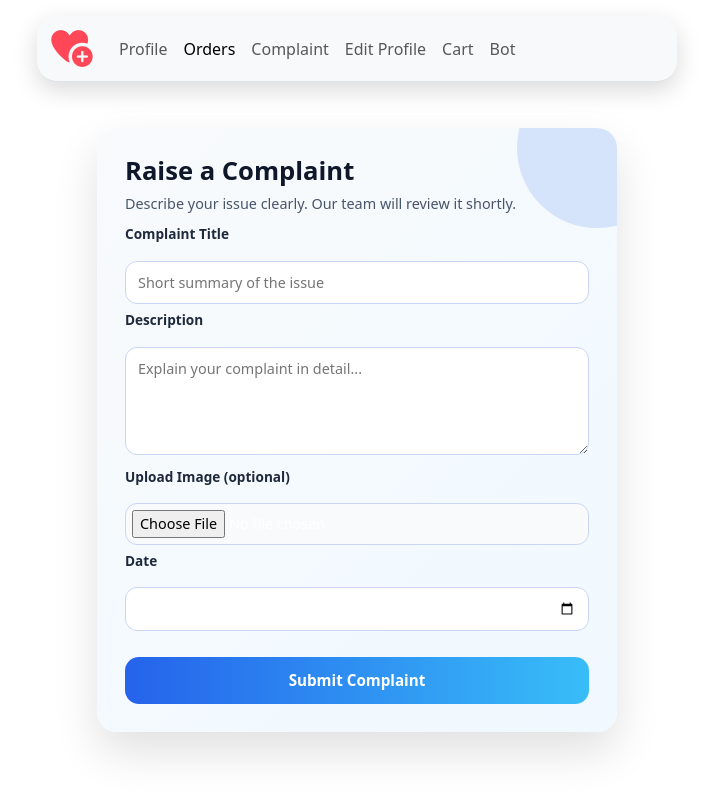
After one commit to JAYESH-SINGH-RATHOR/Medical_Store, a Django app: page /dashboard/complaint in a window 1280 px wide. The commit adds this page. Shown: the whole page, without its empty margins (283-996 px from the left). Run offline with Django 5.2, Linux system fonts and the light colour scheme; some libraries are stand-ins or nearby versions.

Commit message:
after update

```diff
--- /dev/null
+++ b/medical/static/style/complaint.css
@@ -0,0 +1,112 @@
+.complaint-wrapper {
+  min-height: 80vh;
+  display: flex;
+  align-items: center;
+  justify-content: center;
+  padding: 30px;
+}
+
+.complaint-card {
+  width: 100%;
+  max-width: 520px;
+  background: linear-gradient(135deg, #f8fafc, #f0f9ff);
+  border-radius: 20px;
+  padding: 28px;
+  box-shadow: 0 20px 45px rgba(0, 0, 0, 0.12);
+  position: relative;
+  overflow: hidden;
+  z-index: 1; /* ✅ keep card above */
+}
+
+/* Accent background (FIXED) */
+.complaint-card::before {
+  content: "";
+  position: absolute;
+  top: -60px;
+  right: -60px;
+  width: 160px;
+  height: 160px;
+  background: rgba(37, 99, 235, 0.15);
+  border-radius: 50%;
+  z-index: 0;              /* ✅ behind content */
+  pointer-events: none;    /* ✅ no interaction */
+}
+
+/* Keep all content above accent */
+.complaint-card * {
+  position: relative;
+  z-index: 2;
+}
+
+/* Title */
+.complaint-title {
+  font-size: 1.6rem;
+  font-weight: 800;
+  color: #0f172a;
+  margin-bottom: 6px;
+}
+
+.complaint-subtitle {
+  font-size: 0.9rem;
+  color: #475569;
+  margin-bottom: 20px;
+}
+
+/* Form */
+.form-group {
+  margin-bottom: 16px;
+}
+
+/* 🔥 FIX label overlap from dashboard.css */
+.form-group label {
+  position: static !important;
+  display: block;
+  font-size: 0.85rem;
+  font-weight: 600;
+  margin-bottom: 6px;
+  color: #1e293b;
+}
+
+.form-group input,
+.form-group textarea {
+  width: 100%;
+  padding: 10px 12px;
+  border-radius: 12px;
+  border: 1px solid #cbd5f5;
+  outline: none;
+  font-size: 0.9rem;
+  background: #ffffff;
+  transition: 0.25s ease;
+}
+
+.form-group input:focus,
+.form-group textarea:focus {
+  border-color: #2563eb;
+  box-shadow: 0 0 0 2px rgba(37, 99, 235, 0.15);
+}
+
+/* File input */
+.form-group input[type="file"] {
+  padding: 6px;
+  background: #f8fafc;
+}
+
+/* Submit button */
+.submit-btn {
+  width: 100%;
+  margin-top: 10px;
+  padding: 12px;
+  border: none;
+  border-radius: 14px;
+  background: linear-gradient(to right, #2563eb, #38bdf8);
+  color: white;
+  font-size: 0.95rem;
+  font-weight: 700;
+  cursor: pointer;
+  transition: 0.3s ease;
+}
+
+.submit-btn:hover {
+  transform: translateY(-2px);
+  box-shadow: 0 12px 30px rgba(37, 99, 235, 0.35);
+}
--- a/medical/templates/user/LabTest.html
+++ b/medical/templates/user/LabTest.html
@@ -1,6 +1,3 @@
-
-
-
 {% extends "user/navbar.html" %}
 {% block title %}Lab Test{% endblock %}
 {% block body %}
@@ -28,7 +25,7 @@
       <div class="col-lg-2 col-md-3 col-sm-12 mb-5">
          <div class="card">
       <a href="{% url 'labtest_detail' item.id %}" style="text-decoration: none;color: black;">
-         <img src="{{item.img}}" alt="{{item.name}}" />
+         <img src="{{item.img.url}}" alt="{{item.name}}" />
             <h3>{{item.name}}</h3>
       </a>
     </div>
--- a/medical/templates/user/dashboard.html
+++ b/medical/templates/user/dashboard.html
@@ -0,0 +1,55 @@
+<!doctype html>
+{% load static %}
+<html lang="en">
+  <head>
+    <meta charset="utf-8">
+    <meta name="viewport" content="width=device-width, initial-scale=1">
+    <title>{% block title %}User Profile Page{% endblock title %}</title>
+    <link href="https://cdn.jsdelivr.net/npm/bootstrap@5.3.8/dist/css/bootstrap.min.css" rel="stylesheet" integrity="sha384-sRIl4kxILFvY47J16cr9ZwB07vP4J8+LH7qKQnuqkuIAvNWLzeN8tE5YBujZqJLB" crossorigin="anonymous">
+         <link rel="stylesheet" href="{% static 'style/style.css' %}">
+
+    <!-- font asowm cdn -->
+     <link rel="stylesheet" href="https://cdnjs.cloudflare.com/ajax/libs/font-awesome/7.0.1/css/all.min.css" integrity="sha512-2SwdPD6INVrV/lHTZbO2nodKhrnDdJK9/kg2XD1r9uGqPo1cUbujc+IYdlYdEErWNu69gVcYgdxlmVmzTWnetw==" crossorigin="anonymous" referrerpolicy="no-referrer" />
+
+  </head>
+  <body>
+    <div class="conatiner navitems">
+     <nav class="navbar navbar-expand-lg bg-body-tertiary border-bottom">
+  <div class="container-fluid">
+    <a class="navbar-brand" href="/dashboard"><i class="fa-solid fa-heart-circle-plus"></i></a>
+    <button class="navbar-toggler" type="button" data-bs-toggle="collapse" data-bs-target="#navbarNav" aria-controls="navbarNav" aria-expanded="false" aria-label="Toggle navigation">
+      <span class="navbar-toggler-icon"></span>
+    </button>
+    <div class="collapse navbar-collapse" id="navbarNav">
+      <ul class="navbar-nav">
+        <li class="nav-item">
+          <li class="nav-item">
+            <a class="nav-link" href="/dashboard/profile"> Profile</a>
+          </li>
+          <a class="nav-link active" aria-current="page" href="/dashboard/Orders">Orders</a>
+        </li>
+        <li class="nav-item">
+          <a class="nav-link" href="/dashboard/complaint">Complaint</a>
+        </li>
+        <li class="nav-item">
+          <a class="nav-link" href="/dashboard/edit">Edit Profile</a>
+        </li>
+        <li class="nav-item">
+          <a class="nav-link" href="/cart">Cart</a>
+        </li>
+        <li class="nav-item">
+          <a class="nav-link" href="/dashboard/help">Bot</a>
+        </li>
+
+      </ul>
+    </div>
+  </div>
+</nav>
+    </div>
+
+        {% block body %}
+
+        {% endblock body %}
+    <script src="https://cdn.jsdelivr.net/npm/bootstrap@5.3.8/dist/js/bootstrap.bundle.min.js" integrity="sha384-FKyoEForCGlyvwx9Hj09JcYn3nv7wiPVlz7YYwJrWVcXK/BmnVDxM+D2scQbITxI" crossorigin="anonymous"></script>
+  </body>
+</html>
--- /dev/null
+++ b/medical/templates/user/login/Orders.html
@@ -0,0 +1 @@
+{% extends "user/dashboard.html" %}
--- /dev/null
+++ b/medical/templates/user/login/bot.html
@@ -0,0 +1 @@
+{% extends "user/dashboard.html" %}
--- /dev/null
+++ b/medical/templates/user/login/complaint.html
@@ -0,0 +1,54 @@
+{% extends "user/dashboard.html" %}
+{% load static %}
+{% block title %}Raise Complaint{% endblock %}
+
+{% block body %}
+
+<link rel="stylesheet" href="{% static 'style/complaint.css' %}">
+
+<div class="complaint-wrapper">
+  <div class="complaint-card">
+
+    <h2 class="complaint-title">Raise a Complaint</h2>
+    <p class="complaint-subtitle">
+      Describe your issue clearly. Our team will review it shortly.
+    </p>
+
+    <form method="POST" enctype="multipart/form-data">
+      {% csrf_token %}
+
+      <!-- Complaint Title -->
+      <div class="form-group">
+        <label>Complaint Title</label>
+        <input type="text" name="title" placeholder="Short summary of the issue" required>
+      </div>
+
+      <!-- Description -->
+      <div class="form-group">
+        <label>Description</label>
+        <textarea name="description" rows="4" placeholder="Explain your complaint in detail..." required></textarea>
+      </div>
+
+      <!-- Upload Image -->
+      <div class="form-group">
+        <label>Upload Image (optional)</label>
+        <input type="file" name="image" accept="image/*">
+      </div>
+
+      <!-- Date -->
+      <div class="form-group">
+        <label>Date</label>
+        <input type="date" name="date" required>
+      </div>
+
+      <!-- Submit -->
+      <button type="submit" class="submit-btn">
+        Submit Complaint
+      </button>
+
+    </form>
+
+  </div>
+</div>
+
+{% endblock body %}
--- a/medical/user/admin.py
+++ b/medical/user/admin.py
@@ -63,3 +63,7 @@ admin.site.register(DoctorProfile , DoctorProfileAdmin)
 class AppointmentAdmin(admin.ModelAdmin):
     list_display = ['id' , 'doctorname' , 'username' , 'email' , 'phone' , 'date' , 'disease' , 'prescription']
 admin.site.register(Appointment , AppointmentAdmin)
+
+class ComplaintAdmin(admin.ModelAdmin):
+       list_display = ['id', 'title', 'date', 'created_at']
+admin.site.register(Complaint, ComplaintAdmin)
--- a/medical/user/urls.py
+++ b/medical/user/urls.py
@@ -20,7 +20,13 @@ urlpatterns = [
      path('place-order/', views.place_order, name='place_order'),
     path('address/', views.address_page, name='address_page'),
     path('payment/', views.payment_page, name='payment_page'),
-    path('success/', views.order_success, name='order_success')
-
+    path('success/', views.order_success, name='order_success'),
+    path('dashboard/Orders', views.Orders, name='Orders'),
+    path('dashboard/edit', views.edit_profile, name='edit_profile'),
+    path('dashboard/complaint', views.complaint, name='complaint'),
+    #  path('dashboard/complaint/create/', views.complaint, name='create_complaint'),
+    # path('dashboard/complaint/delete/<int:id>/', views.delete_complaint, name='delete_complaint'),
+    path('dashboard/help', views.help, name='help'),
+    path('dashboard/profile', views.profile, name='profile'),
 
 ]
--- a/medical/user/views.py
+++ b/medical/user/views.py
@@ -18,7 +18,6 @@ def test(request):
         "labtests": labtests,
         "items": items
     })
-
 
 
 def labtest_detail(request, labtest_id):
@@ -82,7 +81,6 @@ def login_view(request):
     if request.method == 'POST':
         username = request.POST.get('username')
         password = request.POST.get('password')
-
         user = authenticate(request, username=username, password=password)
 
         if user is not None:
@@ -196,3 +194,36 @@ def order_success(request):
     request.session.pop('cart', None)
 
     return render(request, 'user/success.html', {'total': total})
+
+def Orders(request):
+    return render(request , 'user/login/Orders.html')
+
+def edit_profile(request):
+    return redirect("registration")
+
+def complaint(request):
+    if request.method == 'POST':
+        Complaint.objects.create(
+            user=request.user,
+            title=request.POST.get('title'),
+            description=request.POST.get('description'),
+            image=request.FILES.get('image'),
+            date=request.POST.get('date')
+        )
+        return redirect('profile')
+    return render(request , 'user/login/complaint.html')
+
+def help(request):
+    return render(request , 'user/login/bot.html')
+
+def profile(request):
+    # complaints = Complaint.objects.filter(user=request.user).order_by('-created_at')
+    return render(request, "user/login/profile.html")
+
+# @login_required
+# def delete_complaint(request, id):
+#     complaint = get_object_or_404(Complaint, id=id, user=request.user)
+
+#     if request.method == 'POST':
+#         complaint.delete()
+#         return redirect('profile')
```
Also changed, not shown: medical/static/style/userinfo.css (added, +62 -0 lines), medical/templates/user/login/profile.html (added, +22 -0 lines), medical/user/models.py (+12 -0 lines), medical/db.sqlite3, medical/media/labitems/lab1.jpg (added), medical/media/labitems/lab2.jpg (added), medical/static/style/style.css (line endings or trailing spaces), medical/user/migrations/0008_complaint.py (added), medical/user/migrations/0009_remove_complaint_user.py (added), 1 other file.
